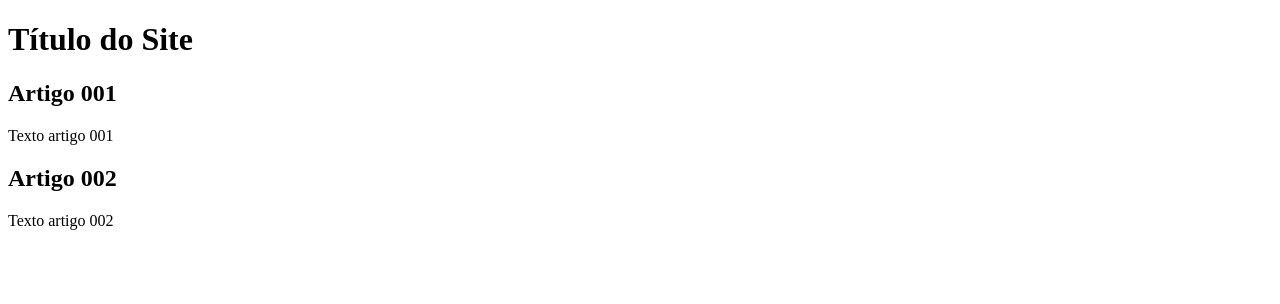
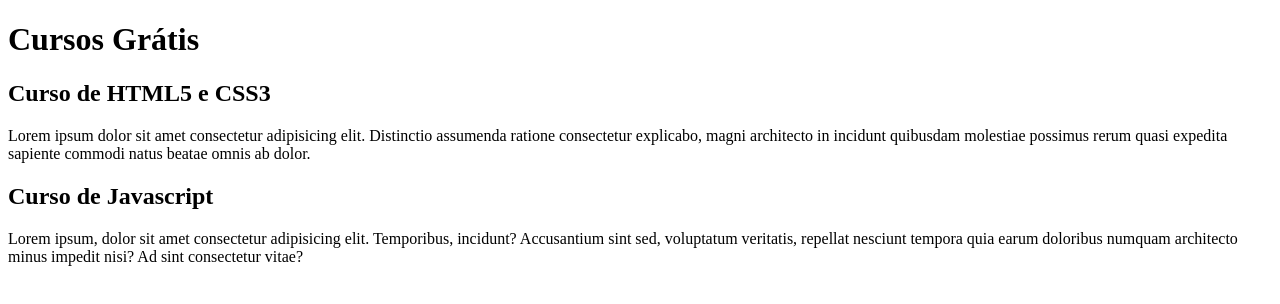
Before and after one commit to leandrobritodev/projeto-site, a plain HTML site: page index.html in a window 1280 px wide. Drawn offline with Linux system fonts and the light colour scheme.

Commit message:
comecei a escrever o conteudo

```diff
--- a/index.html
+++ b/index.html
@@ -8,15 +8,15 @@
 <body>
     <main>
         <header>
-            <h1>Título do Site</h1>
+            <h1>Cursos Grátis</h1>
         </header>
         <article>
-            <h2>Artigo 001</h2>
-            <p>Texto artigo 001</p>
+            <h2>Curso de HTML5 e CSS3</h2>
+            <p>Lorem ipsum dolor sit amet consectetur adipisicing elit. Distinctio assumenda ratione consectetur explicabo, magni architecto in incidunt quibusdam molestiae possimus rerum quasi expedita sapiente commodi natus beatae omnis ab dolor.</p>
         </article>
         <article>
-            <h2>Artigo 002</h2>
-            <p>Texto artigo 002</p>
+            <h2>Curso de Javascript</h2>
+            <p>Lorem ipsum, dolor sit amet consectetur adipisicing elit. Temporibus, incidunt? Accusantium sint sed, voluptatum veritatis, repellat nesciunt tempora quia earum doloribus numquam architecto minus impedit nisi? Ad sint consectetur vitae?</p>
         </article>
     </main>
 </body>
```
